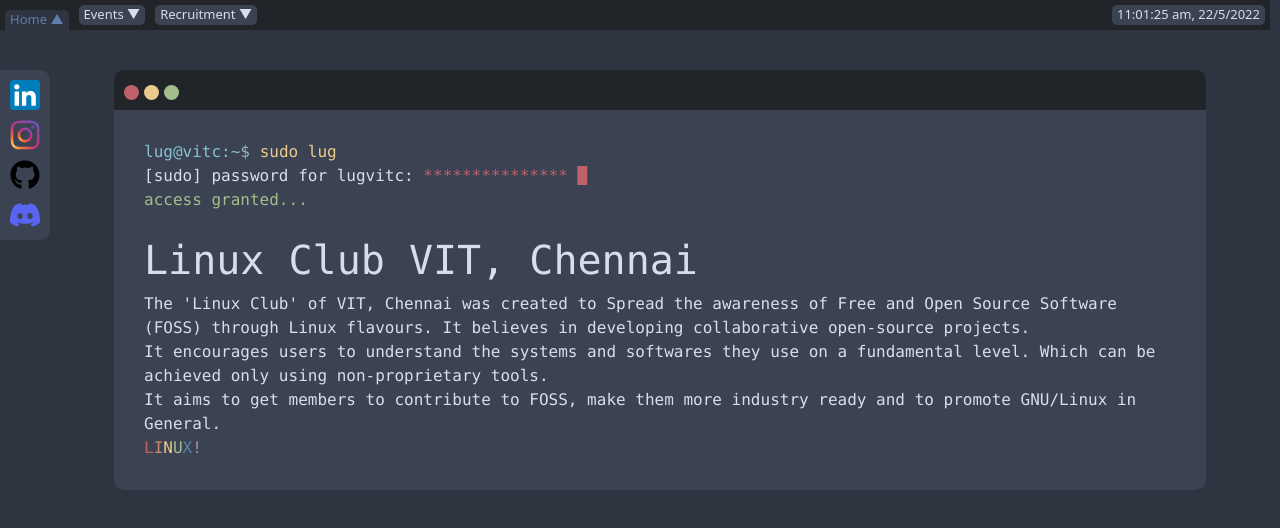
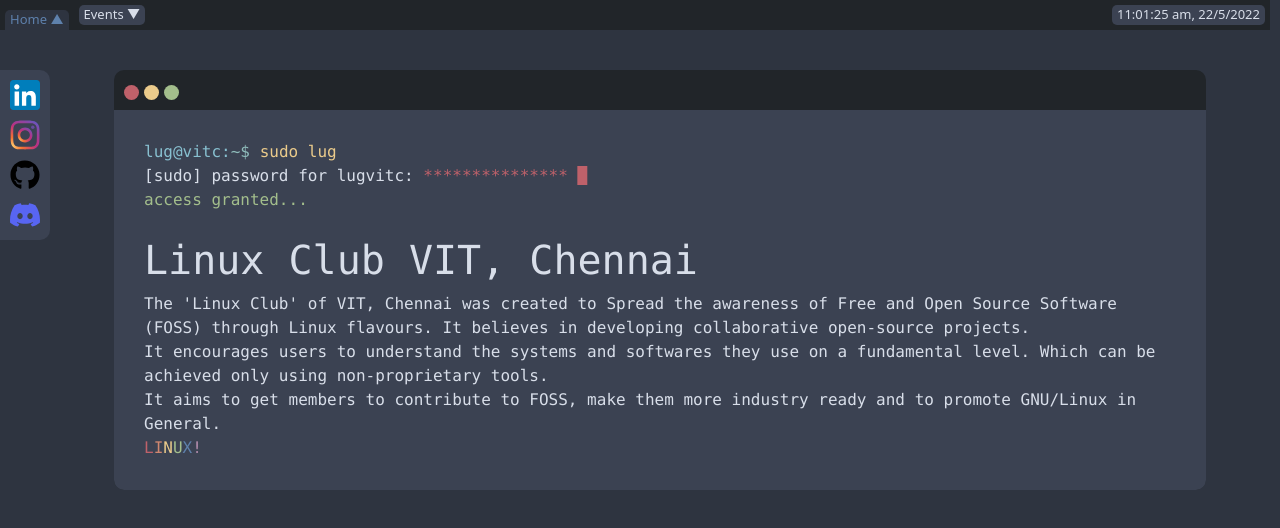
Before and after one commit to lugvitc/lugvitc.github.io, a React (Create React App) app: page /#/ in a window 1280 px wide. Shown: the top 528 px of the page. Built offline with nearby package versions, Linux system fonts and the light colour scheme.

Commit message:
commented Recruitment page from site

```diff
--- a/src/App.js
+++ b/src/App.js
@@ -2,7 +2,7 @@
 import Layout from './pages/layout';
 import Home from './pages/home';
 import Events from './pages/events';
-import Recruitment from './pages/recruitment';
+//import Recruitment from './pages/recruitment';
 import { dockItems } from './content/dockItems';
 import { topBarLinks } from './content/topBarLinks';
 
@@ -13,7 +13,6 @@
             <Route path = "/" element = {<Layout navs = {topBarLinks} dockItems={ dockItems }/>}>
                 <Route index element = {<Home/>}/>
                 <Route path = "events" element = {<Events/>}/>
-	        <Route path = "recruitment" element = {<Recruitment/>}/>
             </Route>
         </Routes>
         </HashRouter>
--- a/src/content/topBarLinks.js
+++ b/src/content/topBarLinks.js
@@ -6,11 +6,11 @@
 {
     title: "Events",
     link: "/events"
-},
+}/*,
 {
     title: "Recruitment",
     link: "/recruitment"
-}/* ,
+} ,
 {
     title: "projects",
     link: "/projects"
```
